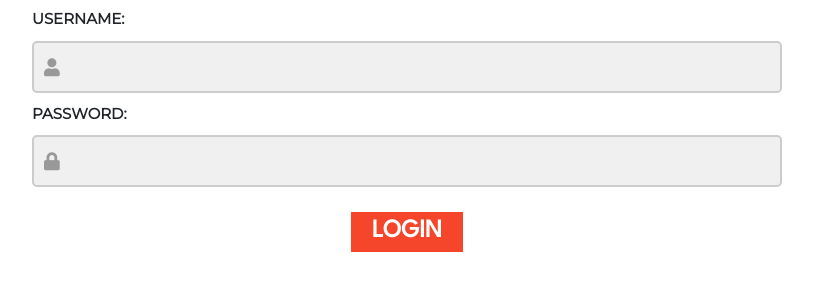
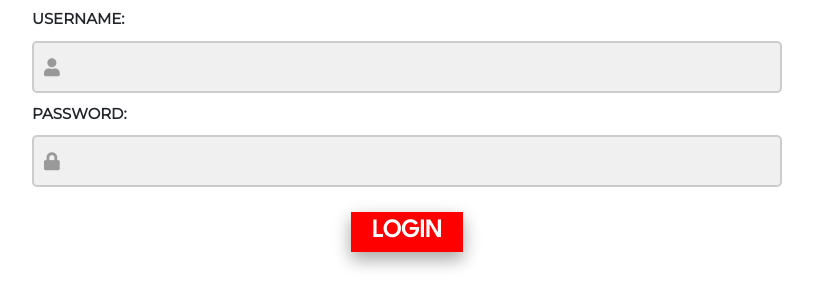
Before and after one commit to nyjc-computing-2425/hellopanda, a Flask app: page /login in a window 1280 px wide, with the pointer over the restyled element. Shown: the part 72-379 px from the top of the page, without its empty margins (233-1046 px from the left). Run offline with Flask 3, Linux system fonts and the light colour scheme.

Commit message:
Update login.html

```diff
--- a/templates/pages/login.html
+++ b/templates/pages/login.html
@@ -56,7 +56,7 @@
 	}
 
 	button:hover{
-		background-color: #f5452a;
+		box-shadow: 0 8px 16px 0 rgba(0,0,0,0.2), 0 6px 20px 0 rgba(0,0,0,0.19);
 	}
 
 </style>
```
